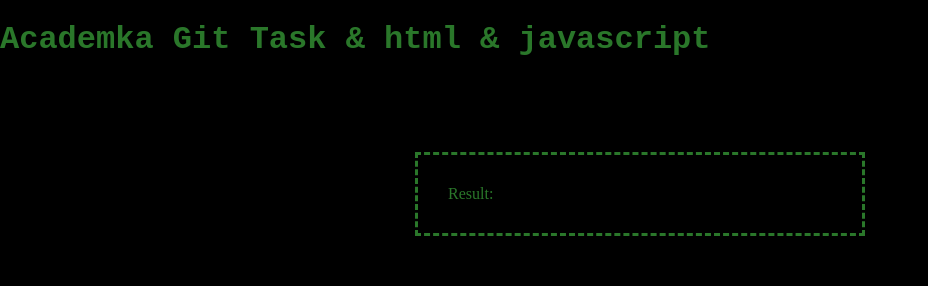
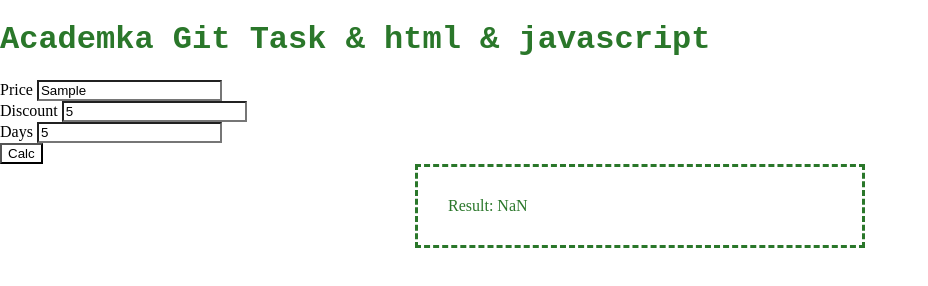
Before and after one commit to YonatanAltman/epr-academaka-html-js, a plain HTML site: page broken-code/index.html in a window 1280 px wide. Both pictures are taken after typing "Sample", "5", "5" into the empty fields and a click on the button "Calc". Shown: the whole page, without its empty margins (0-928 px from the left). Drawn offline with Linux system fonts and the light colour scheme.

Commit message:
grate solution

```diff
--- a/broken-code/index.css
+++ b/broken-code/index.css
@@ -2,12 +2,12 @@ body,
 .wrapper {
   margin: 0;
   padding: 0;
-  background-color: black;
+  background-color: white;
 
   height: 90vh;
 }
 .wrapper {
-  background-color: black;
+  background-color: white;
 }
 h1 {
   color: rgb(42, 119, 42);
@@ -15,17 +15,13 @@ h1 {
   font-weight: bolder;
 }
 input {
-  border: none;
-  background-color: black;
+
+  background-color: white;
 }
-input:hover {
-    background-color: gray;
-    transition: background-color 0.9s ease-in-out;
-    margin: 15px;
-}
+
 button {
-    border: none;
-    background-color: black;
+
+    background-color: white;
 }
 .result {
   margin: auto;
--- a/broken-code/index.js
+++ b/broken-code/index.js
@@ -1,3 +1,28 @@
 // Calc the price of product with discount. Add days for the Discount
 // Print the result to the result span
 // DO NOT TOUCH THE HTML!!!!!!
+
+
+
+document.getElementsByTagName('button')[0]
+    .addEventListener("click", calc);
+
+
+function calc() {
+    let product = getProductPriceDiscount();
+    const {price,discount} = product;
+    let finalPrice =
+        price - (price / 100 * discount);
+
+    document.getElementById('result').innerText = finalPrice;
+
+}
+
+function getProductPriceDiscount() {
+    var price = document.getElementById('price').value;
+    var discount = document.getElementById('discount').value;
+    var days = document.getElementById('days').value;
+
+
+    return { price, discount, days };
+}
```
Also changed, not shown: broken-code/index.html (+4 -4 lines).
